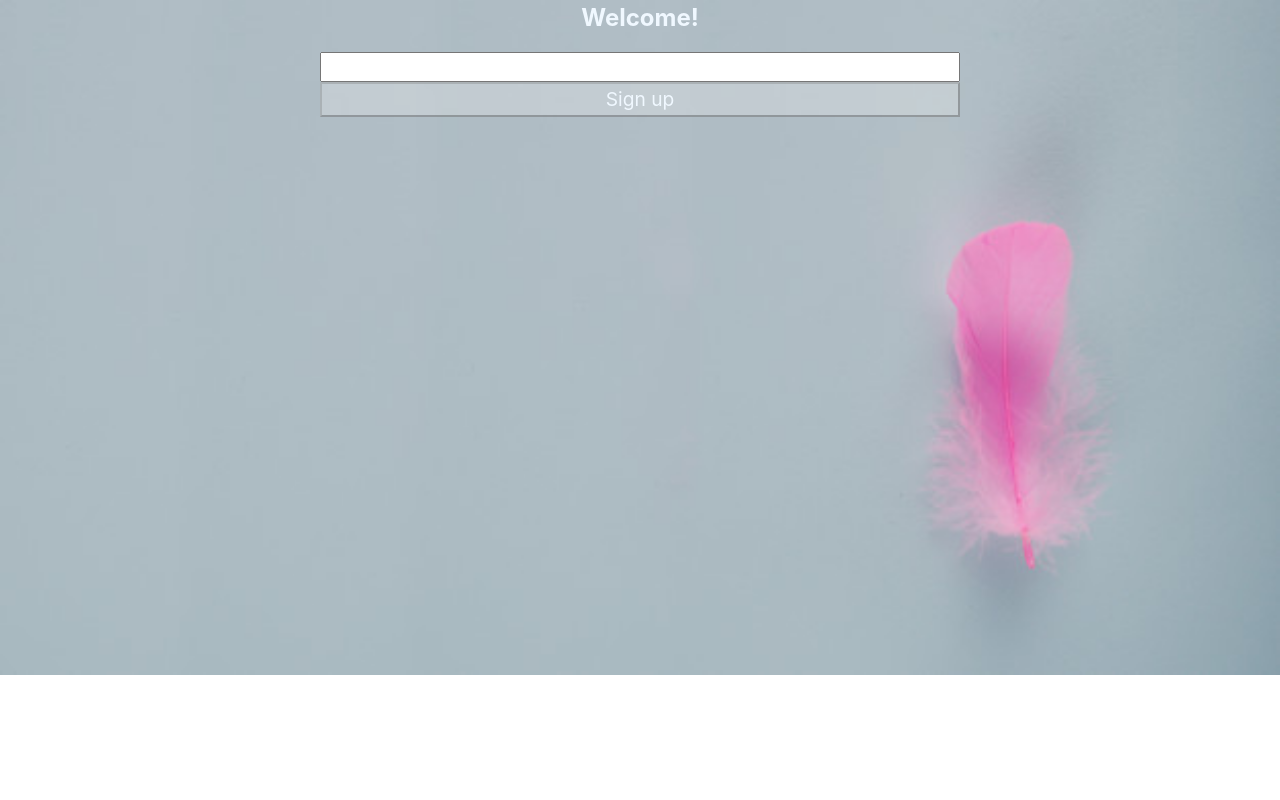
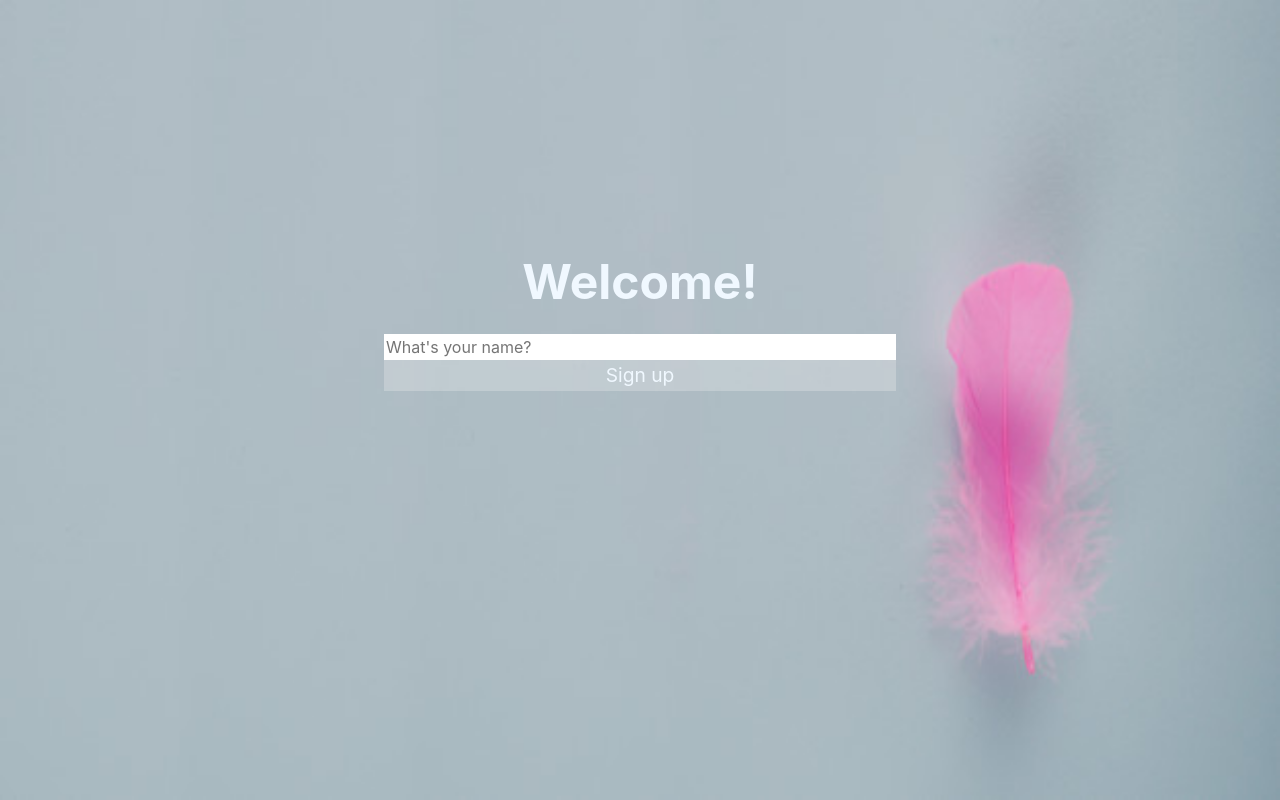
Before and after one commit to helly-15/ReactReduxTypescript, a React (Create React App) app: page /profile in a window 1280 px wide. Built offline with nearby package versions, Linux system fonts and the light colour scheme.

Commit message:
feat:add styles to signup

```diff
--- a/src/components/signup/Signup.css
+++ /dev/null
@@ -1,18 +0,0 @@
-.signup {
-    margin: 0 auto;
-    display: flex;
-    flex-direction: column;
-    text-align: center;
-    width: 50%;
-}
-
-.signup p {
-    font-size: 1.5em;
-    font-weight: bold;
-    color: aliceblue;
-}
-
-.signup button {
-    font-size: 1.2em;
-    color: aliceblue;
-}
--- /dev/null
+++ b/src/components/signup/Signup.scss
@@ -0,0 +1,44 @@
+.signup {
+  margin: 0 auto;
+  display: flex;
+  flex-direction: column;
+  text-align: center;
+  height: 25%;
+  width: 40%;
+  position: fixed;
+  top: 50%;
+  left: 50%;
+  margin-top: -12%;
+  margin-left: -20%;
+  min-width: fit-content;
+
+  &-welcome {
+    font-size: 3em;
+    font-weight: bold;
+    color: aliceblue;
+    min-width: fit-content;
+
+  }
+
+  &-submit {
+    font-size: 1.2em;
+    color: aliceblue;
+    height: fit-content;
+    cursor: pointer;
+    min-width: fit-content;
+    border: none;
+
+    &:enabled {
+      background-color: hotpink;
+    }
+  }
+
+  &-text {
+    border: none;
+      &:focus{
+          outline-color: hotpink;
+          outline-style: dashed;
+          outline-width: thin;
+      }
+  }
+}
--- a/src/components/signup/Signup.tsx
+++ b/src/components/signup/Signup.tsx
@@ -1,16 +1,16 @@
 import React from "react";
 import {ISignupInterface} from "./ISignupInterface";
-import './Signup.css'
+import './Signup.scss'
 
 export const Signup: React.FC<ISignupInterface> = (props) => {
     const {onSignUp, onUserEnter, signedUser} = props;
     return (
         <form className='signup'>
-            <p>
+            <p className='signup-welcome'>
                 Welcome!
             </p>
-            <input type='text' maxLength={12} onChange={onUserEnter}/>
-            <button type='submit' onClick={onSignUp} disabled={signedUser.length <= 3}>Sign up</button>
+            <input className='signup-text' type='text' maxLength={12} onChange={onUserEnter} placeholder={"What's your name?"}/>
+            <button className='signup-submit' type='submit' onClick={onSignUp} disabled={signedUser.length <= 3}>Sign up</button>
         </form>
     );
 }
--- a/src/index.css
+++ b/src/index.css
@@ -7,5 +7,7 @@ body {
     -moz-osx-font-smoothing: grayscale;
     background: url("assets/feather.jpg");
     background-repeat: no-repeat;
-    background-size: cover;
+    background-attachment: fixed;
+    background-size: 100% 100%;
+
 }
```
